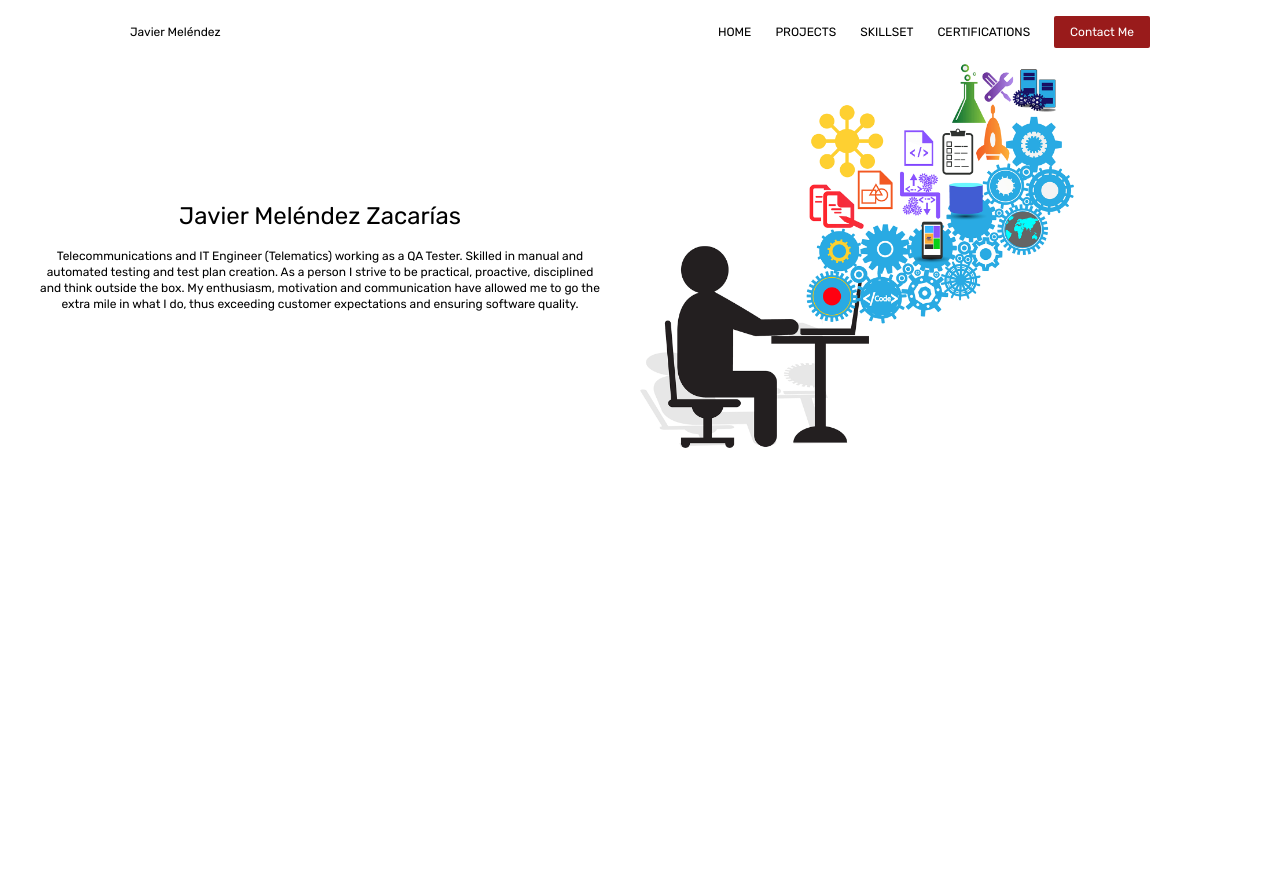
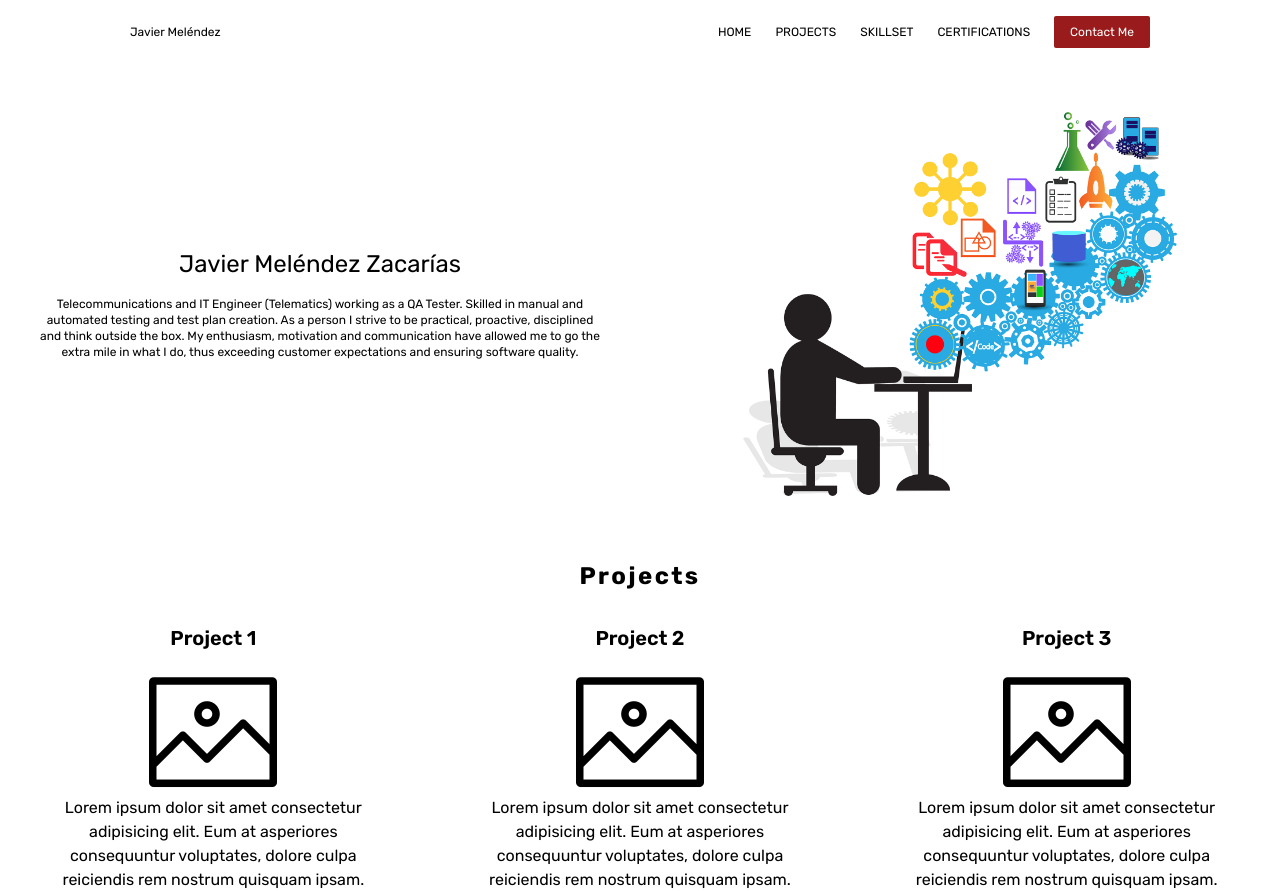
Before and after one commit to Krarid/Portfolio, a website: page index.html in a window 1280 px wide. Before the commit the page ends 800 px from the top, so only its background shows below. Drawn offline with Linux system fonts and the light colour scheme.

Commit message:
Add projects section

```diff
--- a/index.html
+++ b/index.html
@@ -6,6 +6,12 @@
     <link rel="stylesheet" href="css/style.css">
     <link href="https://fonts.googleapis.com/css2?family=Rubik:wght@400;600;700&display=swap" rel="stylesheet">
     <title>Javier Meléndez - QA Automation Engineer</title>
+    <style>
+        .test {
+            border-color: brown;
+            border: 28px;
+        }
+    </style>
 </head>
 <body>
     <!-- Nav -->
@@ -28,9 +34,9 @@
     </nav>
 
     <!-- Hero Section -->
-    <section>
+    <section id="projects">
         <!-- Flex container -->
-        <div class="flex md:flex-row flex-col text-center mx-auto max-h-96">
+        <div class="flex md:flex-row flex-col text-center my-12 mx-auto max-h-96">
             <!-- Biography -->
             <div class="flex flex-col md:w-1/2 justify-center items-center p-10">
                 <h1 class="text-2xl">Javier Meléndez Zacarías</h1>
@@ -39,8 +45,55 @@
                 </p>
             </div>
             <!-- Image -->
-            <div class="md:w-1/2 justify-center">
-                <img src="images/automation.png" class="max-h-96">
+            <div class="flex md:w-1/2 justify-center items-center ">
+                <img src="images/automation.png" class="md:h-96 h-48">
+            </div>
+        </div>
+    </section>
+
+    <!-- Projects -->
+    <section id="projects">
+        <div class="flex flex-col">
+            <div class="flex mx-auto py-4">
+                <h1 class="capitalize font-bold tracking-widest md:text-xl lg:text-2xl">Projects</h1>
+            </div>
+            <div class="flex md:flex-row flex-col text-center items-center justify-center">
+                <!-- Project 1 -->
+                <div class="flex flex-col md:w-1/3 md:px-12 px-20">
+                    <h1 class="py-4 lg:text-xl font-semibold">Project 1</h1>
+                    <div class="flex items-center justify-center">
+                        <img src="images/image.png" class="max-h-32">
+                    </div>
+                    <p>
+                        Lorem ipsum dolor sit amet consectetur adipisicing elit.
+                        Eum at asperiores consequuntur voluptates, dolore culpa
+                        reiciendis rem nostrum quisquam ipsam.
+                    </p>
+                </div>
+                <!-- Project 2 -->
+                <div class="flex flex-col md:w-1/3 md:px-12 px-20">
+                    <h1 class="py-4 lg:text-xl font-semibold">Project 2</h1>
+                    <div class="flex items-center justify-center">
+                        <img src="images/image.png" class="max-h-32">
+                    </div>
+                    <p>
+                        Lorem ipsum dolor sit amet consectetur adipisicing elit.
+                        Eum at asperiores consequuntur voluptates, dolore culpa
+                        reiciendis rem nostrum quisquam ipsam.
+                    </p>
+                </div>
+                <!-- Project 3 -->
+                <div class="flex flex-col md:w-1/3 md:px-12 px-20">
+                    <h1 class="py-4 lg:text-xl font-semibold">Project 3</h1>
+                    <div class="flex items-center justify-center">
+                        <img src="images/image.png" class="max-h-32">
+                    </div>
+                    <p>
+                        Lorem ipsum dolor sit amet consectetur adipisicing elit.
+                        Eum at asperiores consequuntur voluptates, dolore culpa
+                        reiciendis rem nostrum quisquam ipsam.
+                    </p>
+                </div>
             </div>
         </div>
     </section>
```
Also changed, not shown: css/style.css, images/image.png (added).
